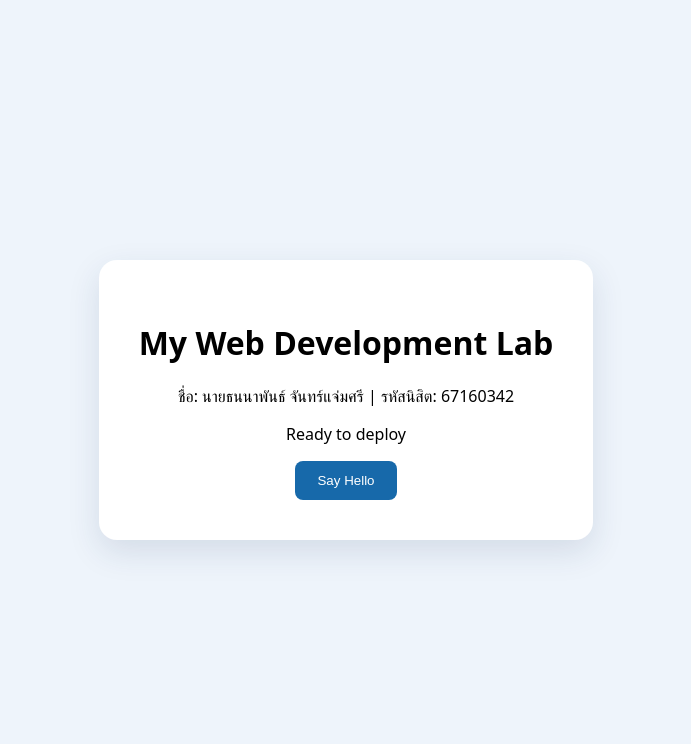
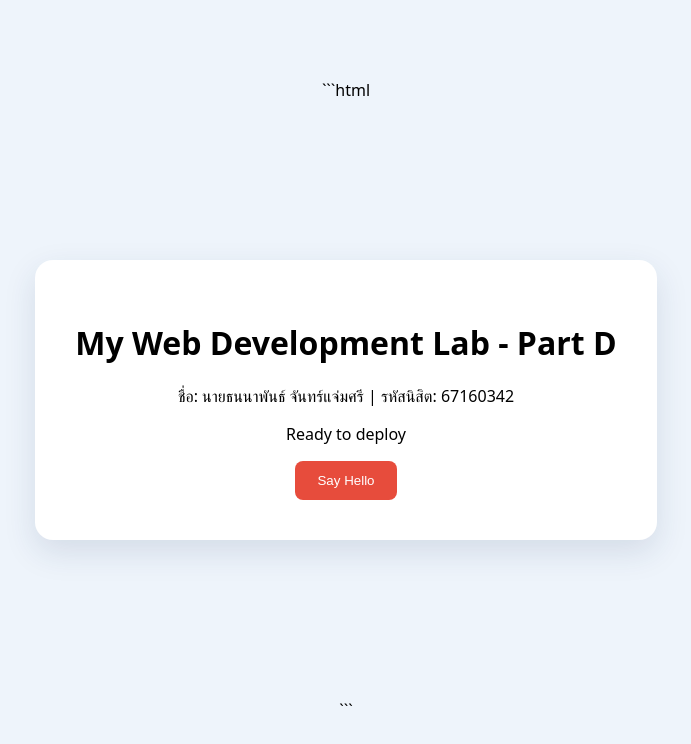
Before and after one commit to 67160342-sudo/webdev-actions-lab, a plain HTML site: page index.html in a window 1280 px wide. Shown: the whole page, without its empty margins (294-985 px from the left). Drawn offline with Linux system fonts and the light colour scheme.

Commit message:
Update home page design

````diff
--- a/index.html
+++ b/index.html
@@ -1,3 +1,4 @@
+```html
 <!doctype html>
 <html lang="th">
 <head>
@@ -8,7 +9,7 @@
 </head>
 <body>
   <main class="card">
-    <h1>My Web Development Lab</h1>
+    <h1>My Web Development Lab - Part D</h1>
     <p>ชื่อ: นายธนนาพันธ์ จันทร์แจ่มศรี | รหัสนิสิต: 67160342</p>
     <p id="status">Ready to deploy</p>
     <button id="helloBtn">Say Hello</button>
@@ -16,3 +17,4 @@
   <script src="script.js"></script>
 </body>
 </html>
+```
--- a/style.css
+++ b/style.css
@@ -1,6 +1,25 @@
-body { font-family: system-ui, sans-serif; background: #eef4fb;
-       margin: 0; min-height: 100vh; display: grid; place-items: center; }
-.card { background: white; padding: 40px; border-radius: 18px;
-        box-shadow: 0 12px 32px #1e3a5f20; text-align: center; }
-button { background: #1769aa; color: white; border: 0;
-         padding: 12px 22px; border-radius: 8px; cursor: pointer; }
+body {
+  font-family: system-ui, sans-serif;
+  background: #eef4fb;
+  margin: 0;
+  min-height: 100vh;
+  display: grid;
+  place-items: center;
+}
+
+.card {
+  background: white;
+  padding: 40px;
+  border-radius: 18px;
+  box-shadow: 0 12px 32px #1e3a5f20;
+  text-align: center;
+}
+
+button {
+  background: #e74c3c;
+  color: white;
+  border: 0;
+  padding: 12px 22px;
+  border-radius: 8px;
+  cursor: pointer;
+}
````
